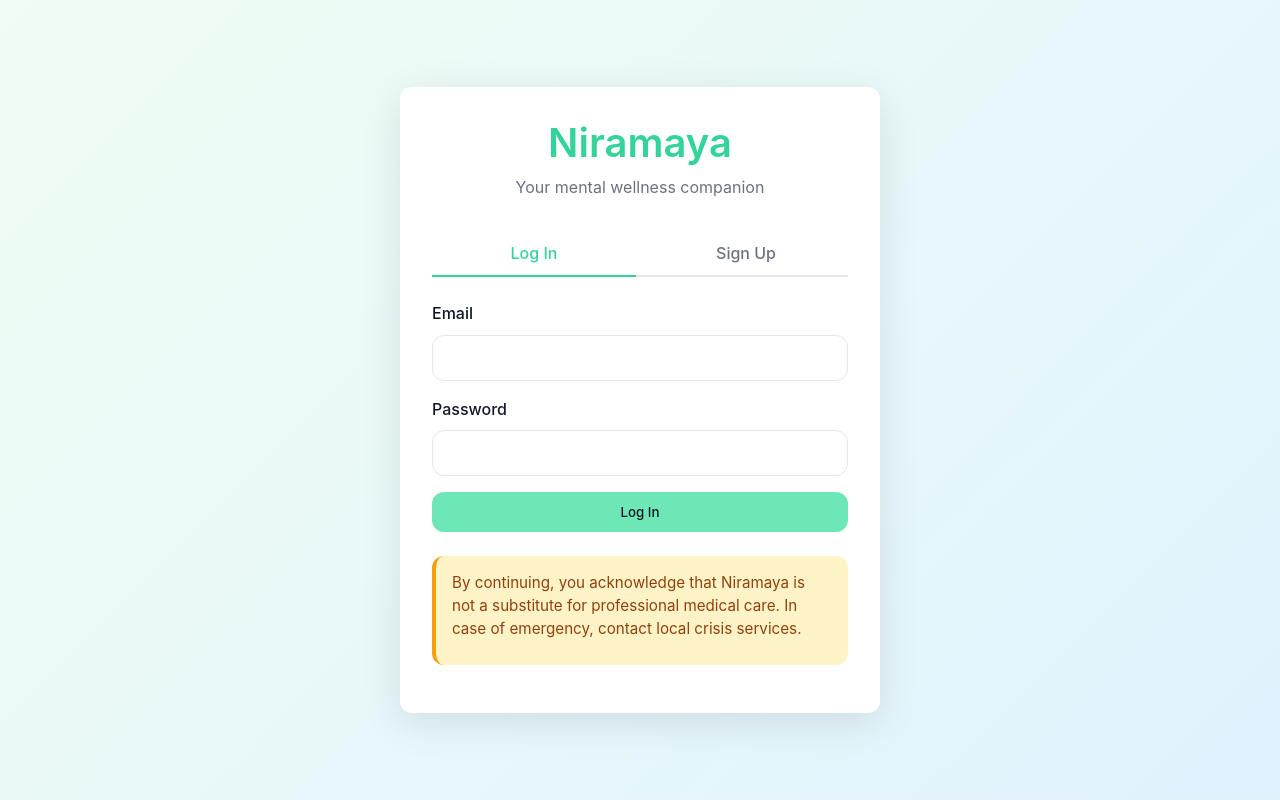
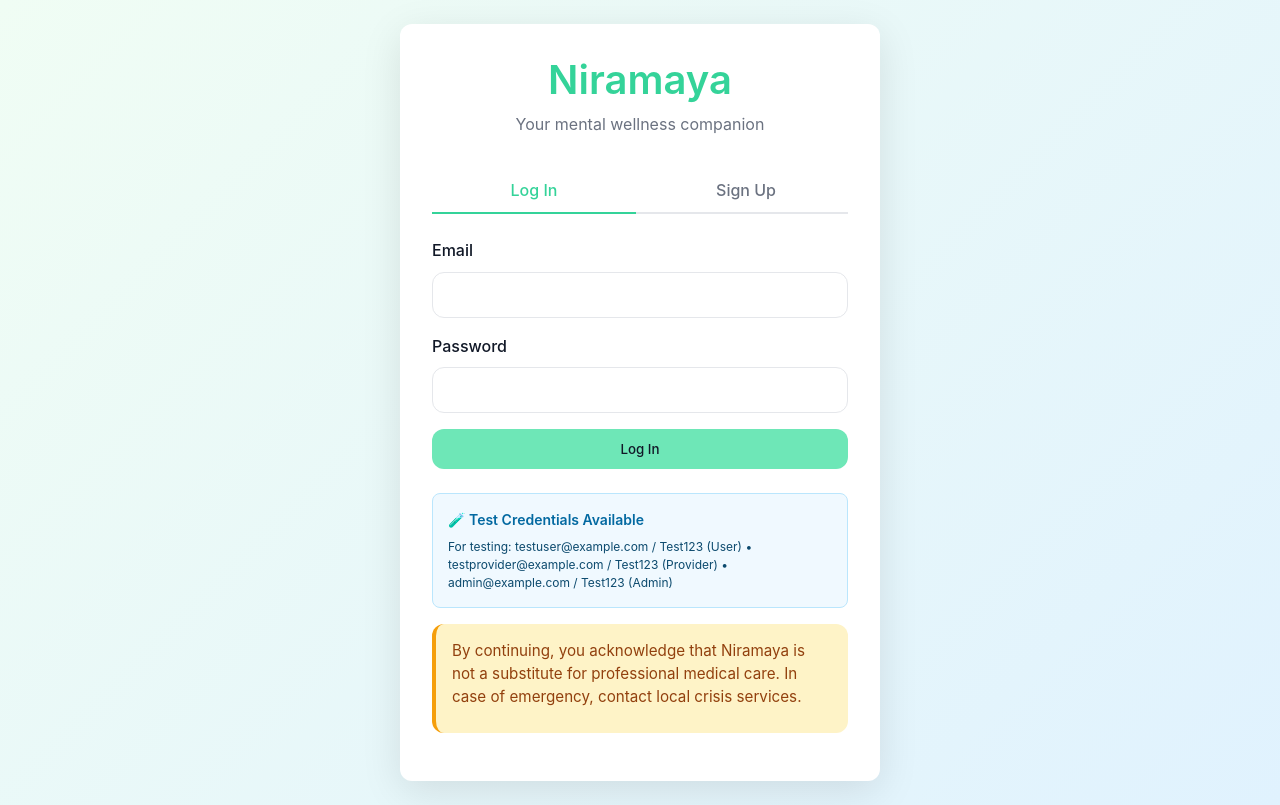
Before and after one commit to vachiservicesDev/Niramaya, a React (Vite) app: page /auth in a window 1280 px wide. Built offline with nearby package versions, Linux system fonts and the light colour scheme; no server answers; the HTML template or start-up script is replaced by a standard one.

Commit message:
Add test credentials info banner on login page
Co-authored-by: vachiservicesDev <214907228+vachiservicesDev@users.noreply.github.com>

```diff
--- a/src/pages/AuthPage.tsx
+++ b/src/pages/AuthPage.tsx
@@ -134,6 +134,33 @@ export default function AuthPage() {
           </button>
         </form>
 
+        {isLogin && (
+          <div className="test-credentials-info" style={{
+            marginTop: '20px',
+            padding: '15px',
+            backgroundColor: '#f0f9ff',
+            borderRadius: '8px',
+            border: '1px solid #bae6fd'
+          }}>
+            <p style={{
+              fontSize: '14px',
+              color: '#0369a1',
+              margin: '0 0 8px 0',
+              fontWeight: '600'
+            }}>
+              🧪 Test Credentials Available
+            </p>
+            <p style={{
+              fontSize: '12px',
+              color: '#0c4a6e',
+              margin: '0',
+              lineHeight: '1.5'
+            }}>
+              For testing: testuser@example.com / Test123 (User) • testprovider@example.com / Test123 (Provider) • admin@example.com / Test123 (Admin)
+            </p>
+          </div>
+        )}
+
         <div className="disclaimer">
           <p className="disclaimer-text">
             By continuing, you acknowledge that Niramaya is not a substitute for professional medical care.
```
Also changed, not shown: 1 other file (tests, documents, lock files or other folders).
